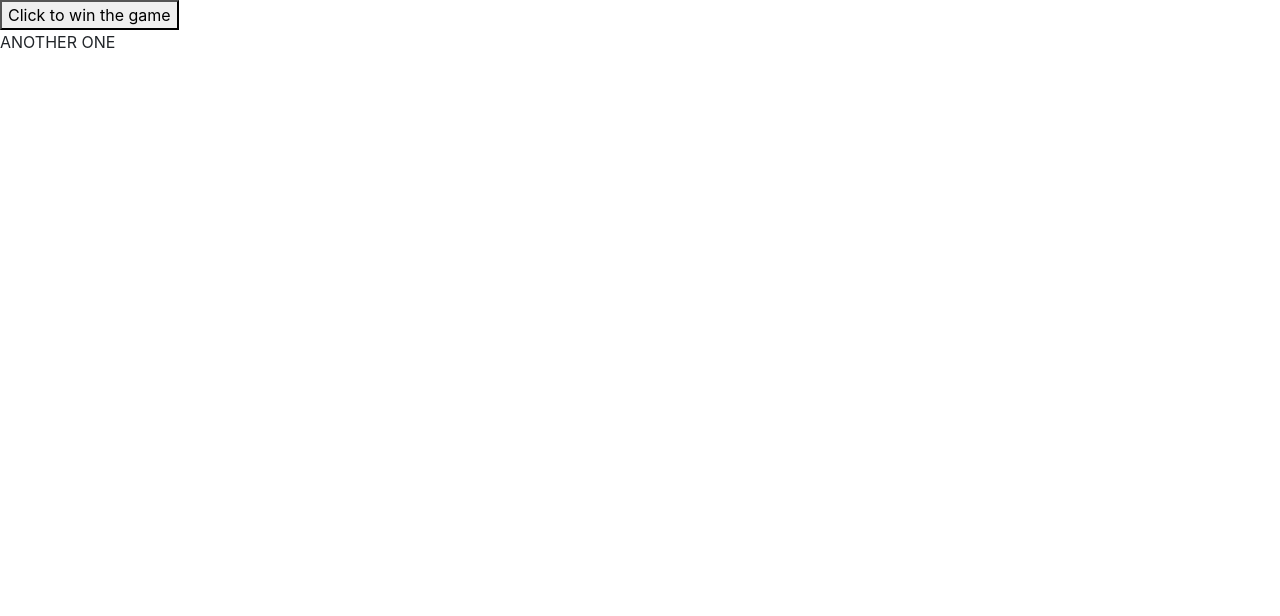
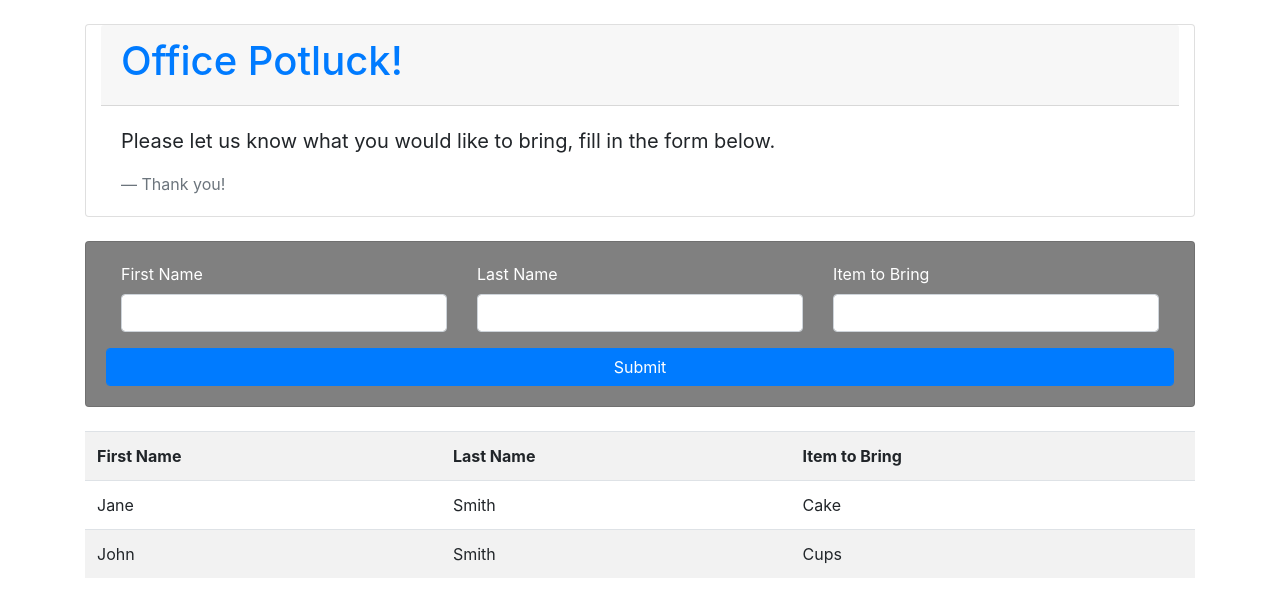
Before and after one commit to marnilyn/week10AssignmentFECoding, a website: page index.html in a window 1280 px wide. Drawn offline with nearby package versions, Linux system fonts and the light colour scheme.

Commit message:
finalized html and js

```diff
--- a/index.html
+++ b/index.html
@@ -3,11 +3,78 @@
 <head>
     <meta charset="UTF-8">
     <meta name="viewport" content="width=device-width, initial-scale=1.0">
-    <title>Document</title>
+    <title>Week 10</title>
     <link rel="stylesheet" href="node_modules/bootstrap/dist/css/bootstrap.css">
+    <!--
+    Instruction:
+    Using HTML, Bootstrap, and JavaScript create a single page website that contains the following:
+
+    A Bootstrap styled table representing your choice of data.
+    A Bootstrap styled form that allows a user to add a new row to the table when clicking on submit.
+    -->
 </head>
-<body>
-    <button id="myButton">Click to win the game</button>
+<body class="container">
+    <br>
+
+    <div class="card container d-flex justify-content-center" data-bs-theme="dark">
+        <div class="card-header">
+          <h1 class="text-primary">Office Potluck!</h1>
+        </div>
+        <div class="card-body">
+          <blockquote class="blockquote mb-0">
+            <p>Please let us know what you would like to bring, fill in the form below.</p>
+            <footer class="blockquote-footer">Thank you!</footer>
+          </blockquote>
+        </div>
+      </div>
+
+    <br>
+    <!--this is the form section-->
+    <div class="card container" id="myForm">
+        <div class="card-body">
+            <div class="row">
+                <div class="col-sm">
+                    <div class="form-group">
+                        <label for="first-name">First Name</label>
+                        <input type="text" class="form-control" id="firstName">
+                    </div>
+                </div>
+                <div class="col-sm">
+                    <div class="form-group">
+                        <label for="last-name">Last Name</label>
+                        <input type="text" class="form-control" id="lastName">
+                    </div>
+                </div>
+                <div class="col-sm">
+                    <div class="form-group">
+                        <label for="item">Item to Bring</label>
+                        <input type="text" class="form-control" id="item">
+                    </div>
+                </div>
+                <button id="submit" class="btn btn-primary form-control">Submit</button>
+            </div>
+        </div>
+    </div>
+
+    <br>
+    <!--This is the table-->
+    <table id="list" class="table table-striped">
+        <tr>
+            <th>First Name</th>
+            <th>Last Name</th>
+            <th>Item to Bring</th>
+        </tr>
+        <tr>
+            <td>Jane</td>
+            <td>Smith</td>
+            <td>Cake</td>
+        </tr>
+        <tr>
+            <td>John</td>
+            <td>Smith</td>
+            <td>Cups</td>
+        </tr>
+    </table>
 
 
     <script src="node_modules/jquery/dist/jquery.js"></script>
--- a/index.js
+++ b/index.js
@@ -1,13 +1,18 @@
+// Using HTML, Bootstrap, and JavaScript create a single page website that contains the following:
+// A Bootstrap styled table representing your choice of data.
+// A Bootstrap styled form that allows a user to add a new row to the table when clicking on submit.
 
-let btn = document.getElementById("myButton")
+let id = 0;
 
-const addAnotherOne = (event) => {
-    let newEle = document.createElement("div")
-    newEle.innerHTML = "ANOTHER ONE"
+document.getElementById('submit').addEventListener('click', () => {
+    let table = document.getElementById('list');
+    let row = table.insertRow(3);//this will insert the new entries to the 3rd row of the table
+    row.insertCell(0).innerHTML = document.getElementById('firstName').value;
+    row.insertCell(1).innerHTML = document.getElementById('lastName').value;
+    row.insertCell(2).innerHTML = document.getElementById('item').value;
+})//these are the values created
 
-    document.body.appendChild(newEle)
-}
-
-btn.addEventListener('click', addAnotherOne)
-
-btn.addEventListener('mouseover', addAnotherOne)
+myForm.style.backgroundColor = 'grey'
+myForm.style.color = 'white'
+myForm.style.display = 'flex'
+myForm.style.flexDirection = 'column'
```
